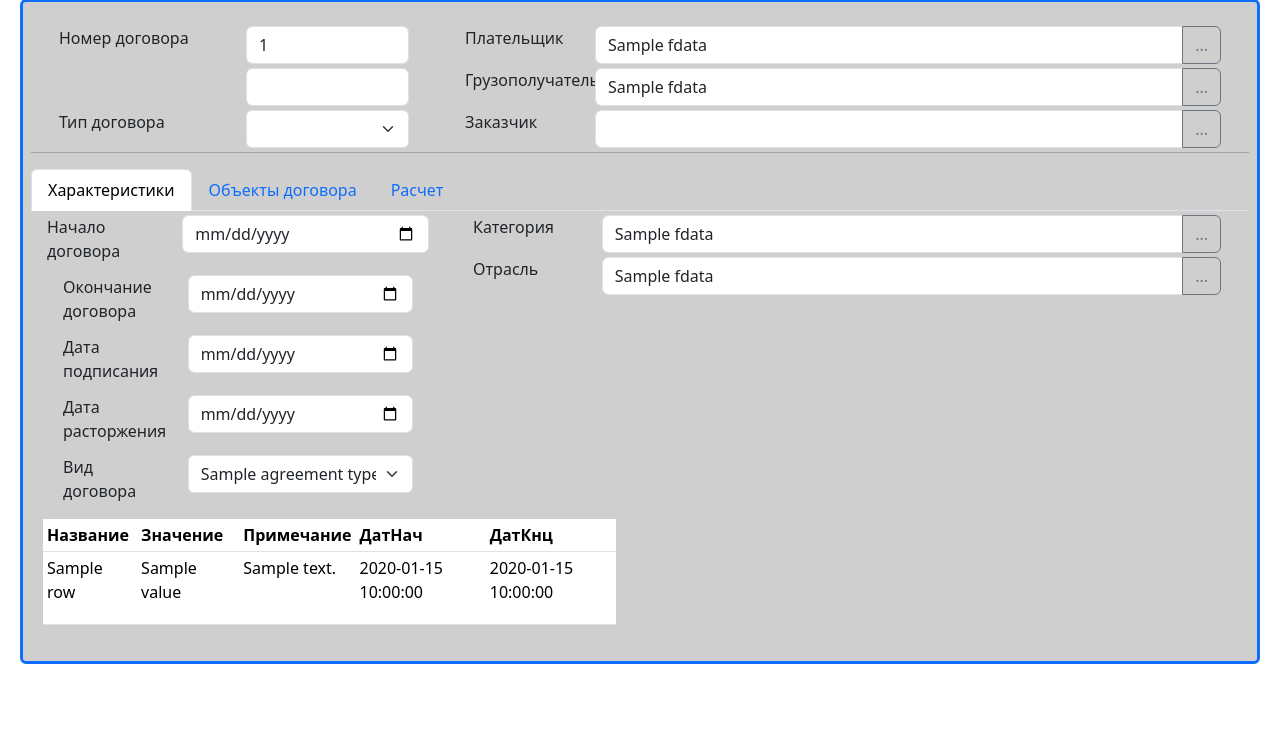
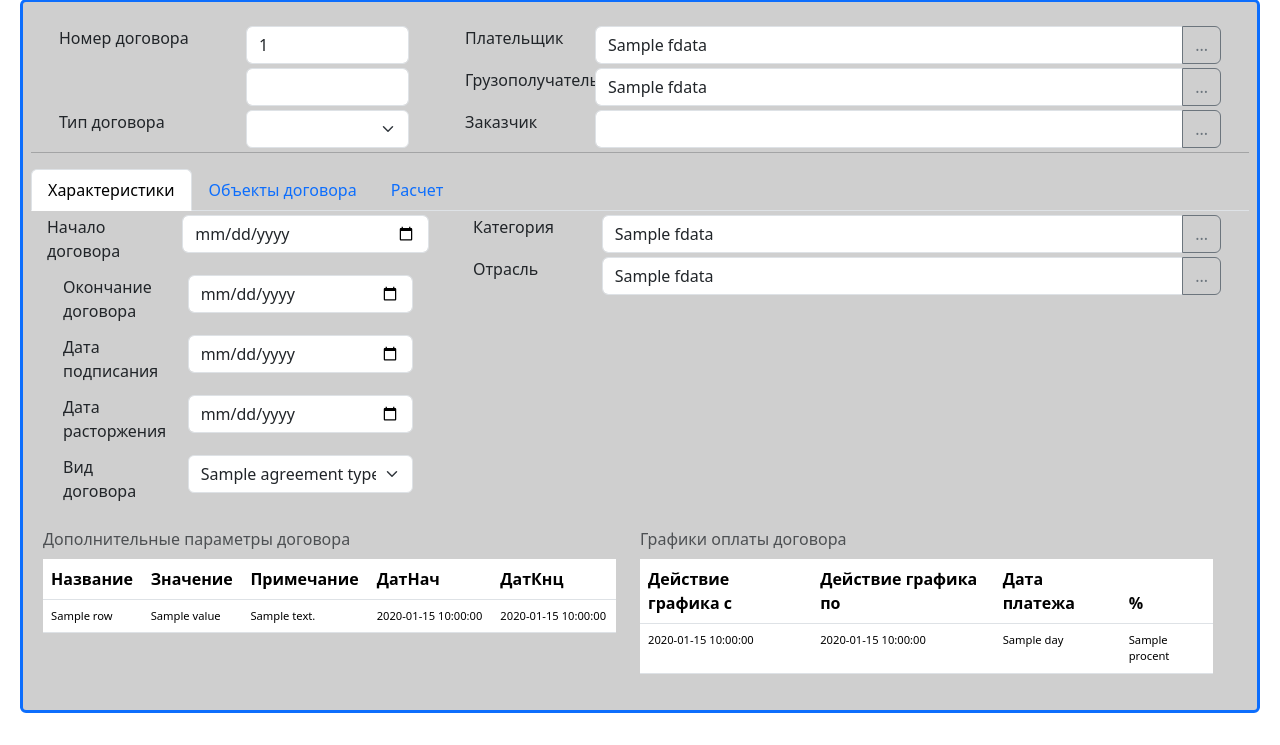
Before and after one commit to Acidosulus/AISpy, a Flask app: template app/templates/forms/agreement_form/agreement_form.html in a window 1280 px wide. Shown: the part 55-800 px from the top of the page. Run offline with Flask 3, Linux system fonts and the light colour scheme; the template is opened without the code that fills it: most values are stand-ins (such as "Sample title", 1, 10 or a date in 2020); parts of the project's set-up code (start-up, migrations or seed data) failed here and were passed over; some libraries are stand-ins or nearby versions.

Commit message:
2024-02-06 11:58:57

```diff
--- a/app/routes.py
+++ b/app/routes.py
@@ -162,10 +162,12 @@ def form_render(row_id:int):
 	header, fdata = data_sourses.Agreement_Data(int(row_id))
 	header, agreement_types_data = data_sourses.Agreement_Types_Data()
 	header, agreement_parameters = data_sourses.Agreement_Parameters_Data(int(row_id))
+	header, agreement_payments_scedule = data_sourses.Agreement_Payments_Schedule(int(row_id))
 	return render_template("/forms/agreement_form/agreement_form.html",
 							fdata = fdata[0],
 							agreement_types_data = agreement_types_data,
-							agreement_parameters = agreement_parameters
+							agreement_parameters = agreement_parameters,
+							agreement_payments_scedule = agreement_payments_scedule
 							)
 
 
--- a/app/templates/forms/agreement_form/_form_options.html
+++ b/app/templates/forms/agreement_form/_form_options.html
@@ -87,7 +87,8 @@
 
 	<div class="row" >
 		<div class="col-6" >
-		<table class="table table-hover table-sm ">
+		<table class="table table-hover text-xsmall table-condensed table-responsive caption-top">
+			<caption>Дополнительные параметры договора</caption>
 			<thead>
 			<tr>
 				<th>Название</th>
@@ -99,17 +100,45 @@
 			</thead>
 			<tbody>
 			{% for row in agreement_parameters %}
-			<tr {% if row.active==0 %}class="table-warning"{% endif %}>
+			<tr {% if row.active==0 %}class="table-warning"{% endif %} style="font-size: 0.7rem;">
 				<td>{{ row.name }}</td>
 				<td>{{ row.value }}</td>
 				<td>{{ row.text }}</td>
-				<td class="fs-6">{{ row.date_begin }}</td>
-				<td><p class="fs-6">{{ row.date_end }}</p></td>
+				<td>{{ row.date_begin }}</td>
+				<td>{{ row.date_end }}</td>
 			</tr>
 			{% endfor %}
 			</tbody>
 		</table>
 	</div>
+
+
+	<div class="col" >
+		<table class="table table-hover text-xsmall table-condensed table-responsive caption-top">
+			<caption>Графики оплаты договора</caption>
+			<thead>
+			<tr>
+				<th>Действие графика с</th>
+				<th>Действие графика по</th>
+				<th>Дата платежа</th>
+				<th>%</th>
+			</tr>
+			</thead>
+			<tbody>
+			{% for row in agreement_payments_scedule %}
+			<tr {% if row.active==0 %}class="table-warning"{% endif %} style="font-size: 0.7rem;">
+				<td>{{ row.date_begin }}</td>
+				<td>{{ row.date_end }}</td>
+				<td>{{ row.day }}</td>
+				<td>{{ row.procent }}</td>
+			</tr>
+			{% endfor %}
+			</tbody>
+		</table>
+	</div>
+
+
+
 	</div>
 
 
--- a/app/templates/main_index.html
+++ b/app/templates/main_index.html
@@ -23,7 +23,7 @@
       <hr>
       <hr>
       <hr>
-      <a href="/test"><input class="btn btn-primary" id="test_button" type="button" value="test 1" /></a>
+      <a href="/agreement_form/113858"><input class="btn btn-primary" id="test_button" type="button" value="test 1" /></a>
       <a href="/organization_form/48178"><input class="btn btn-primary" id="test_button" type="button" value="test 2" /></a>
       <a onclick="RunInScreenForm(`organization_form`, `FillOutOrganizationForm()`, `/organization_form/48178`);"><input class="btn btn-primary" id="test_button" type="button" value="test Organization" /></a>
       <a onclick="RunInScreenForm(`agreement_form`, `FillOutOrganizationForm()`, `/agreement_form/113858`);"><input class="btn btn-primary" id="test_button" type="button" value="test Agreement" /></a>
```
Also changed, not shown: app/data_sourses.py (+18 -1 lines).
